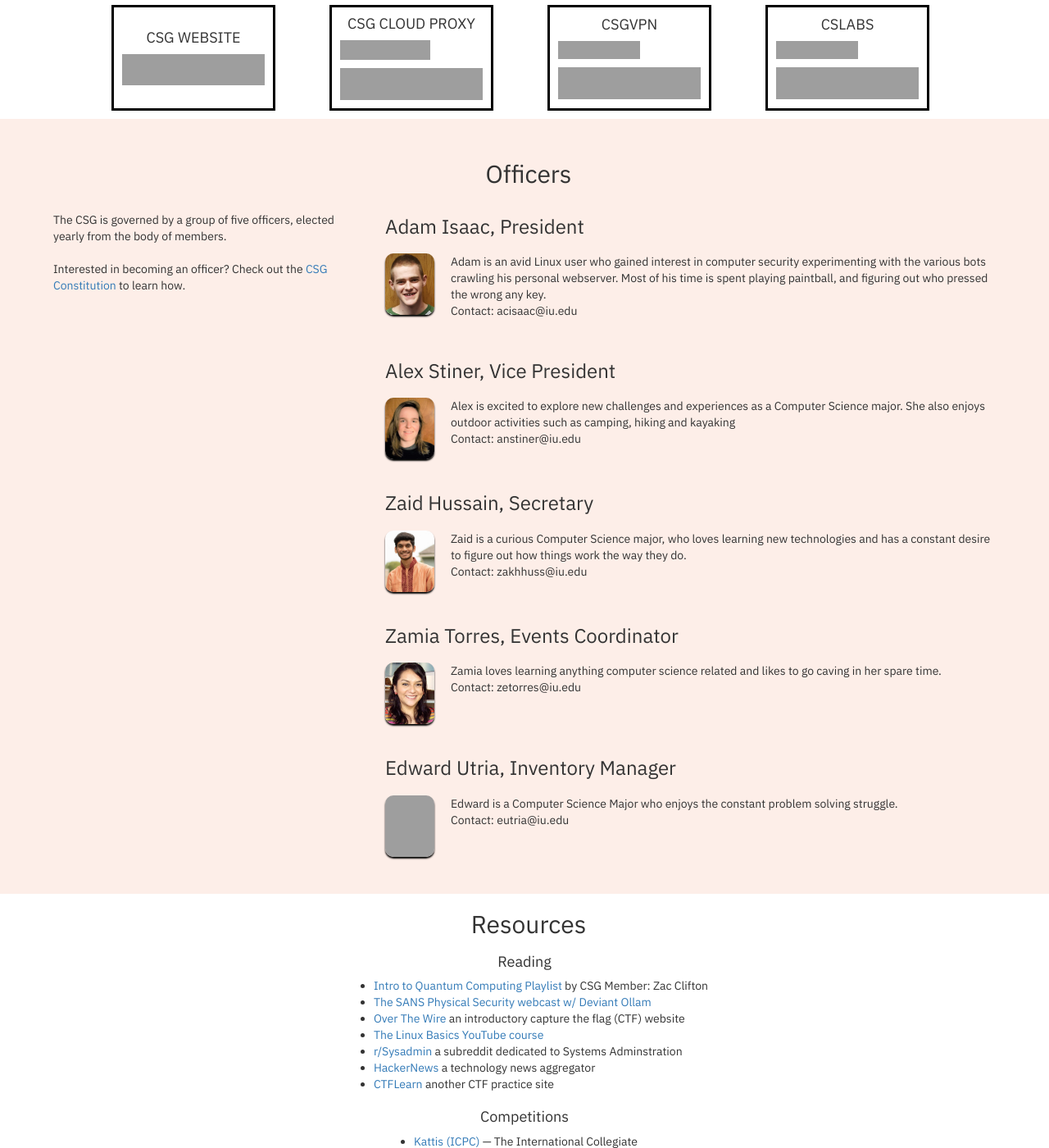
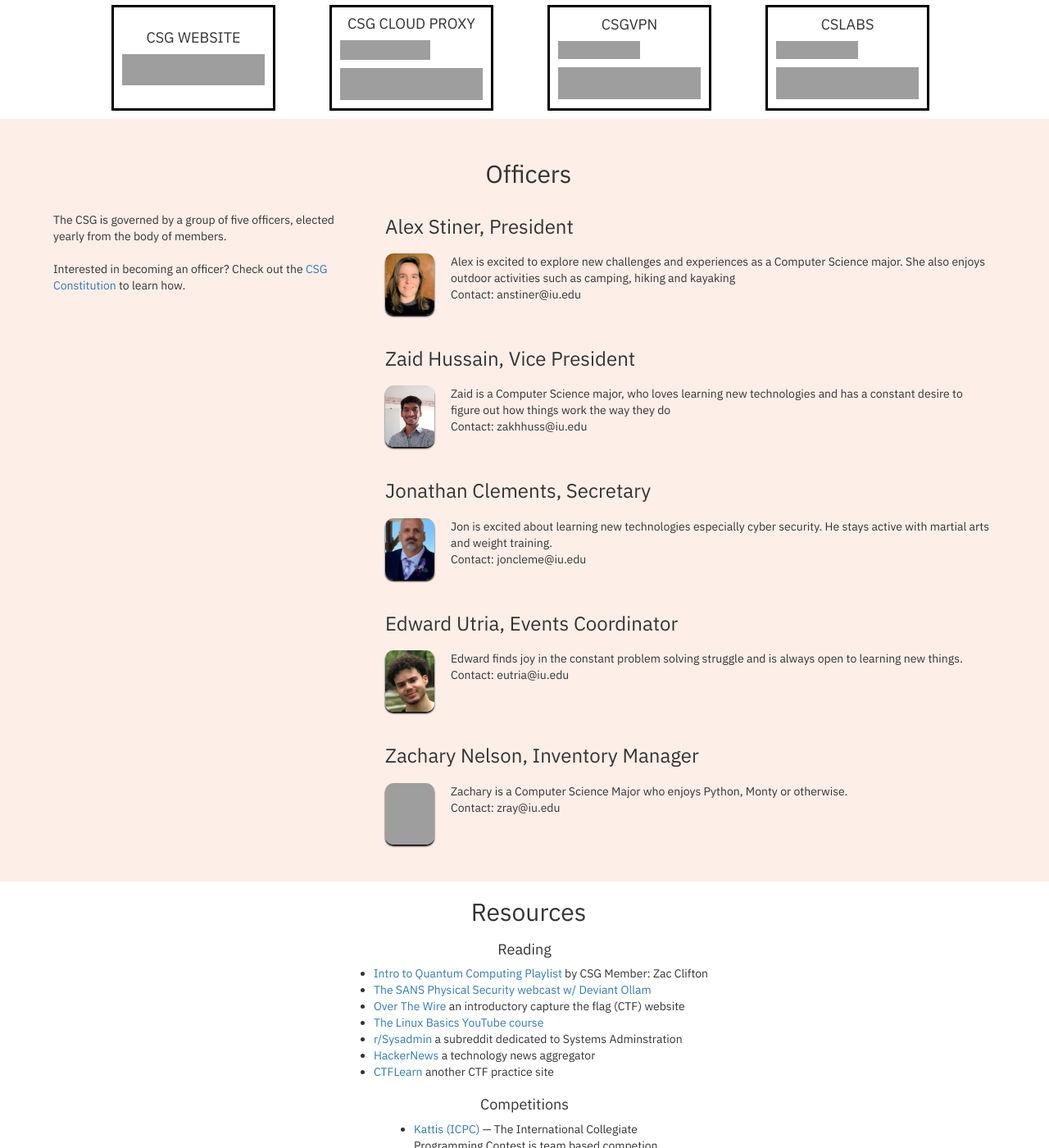
Before and after one commit to ius-csg/csghomepage, a Jekyll site: the page built from index.html, in a window 1280 px wide and 1400 px high, scrolled down 1904 px, cut to the strip 0-1400 px from the top of the window. Shown: the whole strip at 82% size. Built offline with Jekyll 4.4.1, drawn with Linux system fonts in a browser that asks for light colours; grey boxes are pictures that could not be loaded.

Commit message:
Added RubyMine set up to the README and changed officer positions (#69)
* Added New docs link

* Add rubymine build and serve task

* Added RubyMine configureation set up to the README

* Removed header mistakenly added to source

* Added RubyMine set up to the README and changed President person

* update readme

* Update VP

* secretary change

* Add files via upload

* Delete Secretary - Copy.jpg

* Add files via upload

* Delete Inventory Manager.jpg

* Add files via upload

* Added Zachary Nelson changes.

* Merged Zac's changes.

* Update people.yml

* Changed Zach's picture to jpg

* Delete Events Coordinator.jpg

* Add files via upload

* Changed file to match for jpg.

Co-authored-by: Zac <zac16530@gmail.com>
Co-authored-by: zkhussain <kzhzaid02@gmail.com>
Co-authored-by: Jon Clements <joncleme@iu.edu>
Co-authored-by: Jonathan Clements <48769448+JClements56@users.noreply.github.com>
Co-authored-by: ZachN <31941112+Primeeight@users.noreply.github.com>
Co-authored-by: Edward Utria <62029748+EdWrld@users.noreply.github.com>

```diff
--- a/_data/people.yml
+++ b/_data/people.yml
@@ -1,26 +1,25 @@
 
-- name: "Adam Isaac"
-  occupation: "President"
-  description: "Adam is an avid Linux user who gained interest in computer security experimenting with the various bots crawling his personal webserver.
-  Most of his time is spent playing paintball, and figuring out who pressed the wrong any key. "
-  contact: "acisaac@iu.edu"
-
-- name: "Alex Stiner"
-  occupation: "Vice President"
-  description: "Alex is excited to explore new challenges and experiences as a Computer Science major. She also enjoys outdoor activities such as camping, hiking and kayaking"
-  contact: "anstiner@iu.edu"
+-  name: "Alex Stiner"
+   occupation: "President"
+   description: "Alex is excited to explore new challenges and experiences as a Computer Science major. She also enjoys outdoor activities such as camping, hiking and kayaking"
+   contact: "anstiner@iu.edu"
 
 - name: "Zaid Hussain"
+  occupation: "Vice President"
+  description: "Zaid is a Computer Science major, who loves learning new technologies and has a constant desire to figure out how things work the way they do"
+  contact: "zakhhuss@iu.edu"
+
+- name: "Jonathan Clements"
   occupation: "Secretary"
-  description: "Zaid is a curious Computer Science major, who loves learning new technologies and has a constant desire to figure out how things work the way they do."
-  contact:  "zakhhuss@iu.edu"
-
-- name: "Zamia Torres"
-  occupation: "Events Coordinator"
-  description: "Zamia loves learning anything computer science related and likes to go caving in her spare time."
-  contact: "zetorres@iu.edu"
+  description: "Jon is excited about learning new technologies especially cyber security. He stays active with martial arts and weight training."
+  contact: "joncleme@iu.edu"
 
 - name: "Edward Utria"
+  occupation: "Events Coordinator"
+  description: "Edward finds joy in the constant problem solving struggle and is always open to learning new things."
+  contact: "eutria@iu.edu"
+
+- name: "Zachary Nelson"
   occupation: "Inventory Manager"
-  description: "Edward is a Computer Science Major who enjoys the constant problem solving struggle."
-  contact: "eutria@iu.edu"
+  description: "Zachary is a Computer Science Major who enjoys Python, Monty or otherwise."
+  contact: "zray@iu.edu"
```
Also changed, not shown: .run/Serve CSGHomepage.run.xml (added), README.md, assets/images/officers/Events Coordinator.jpg, assets/images/officers/President.jpg, assets/images/officers/Secretary.jpg, assets/images/officers/Vice President.jpg, 1 other file.
